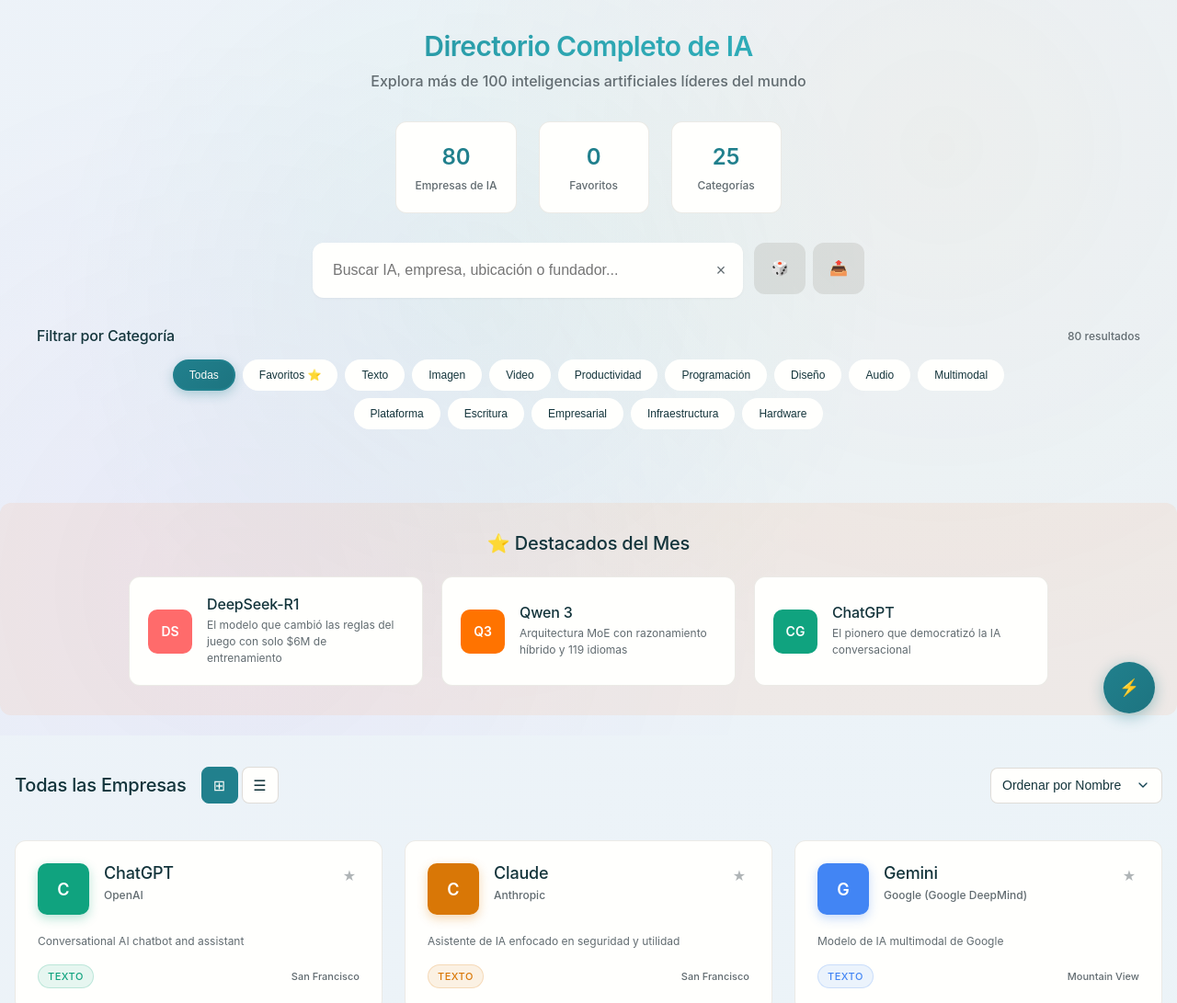
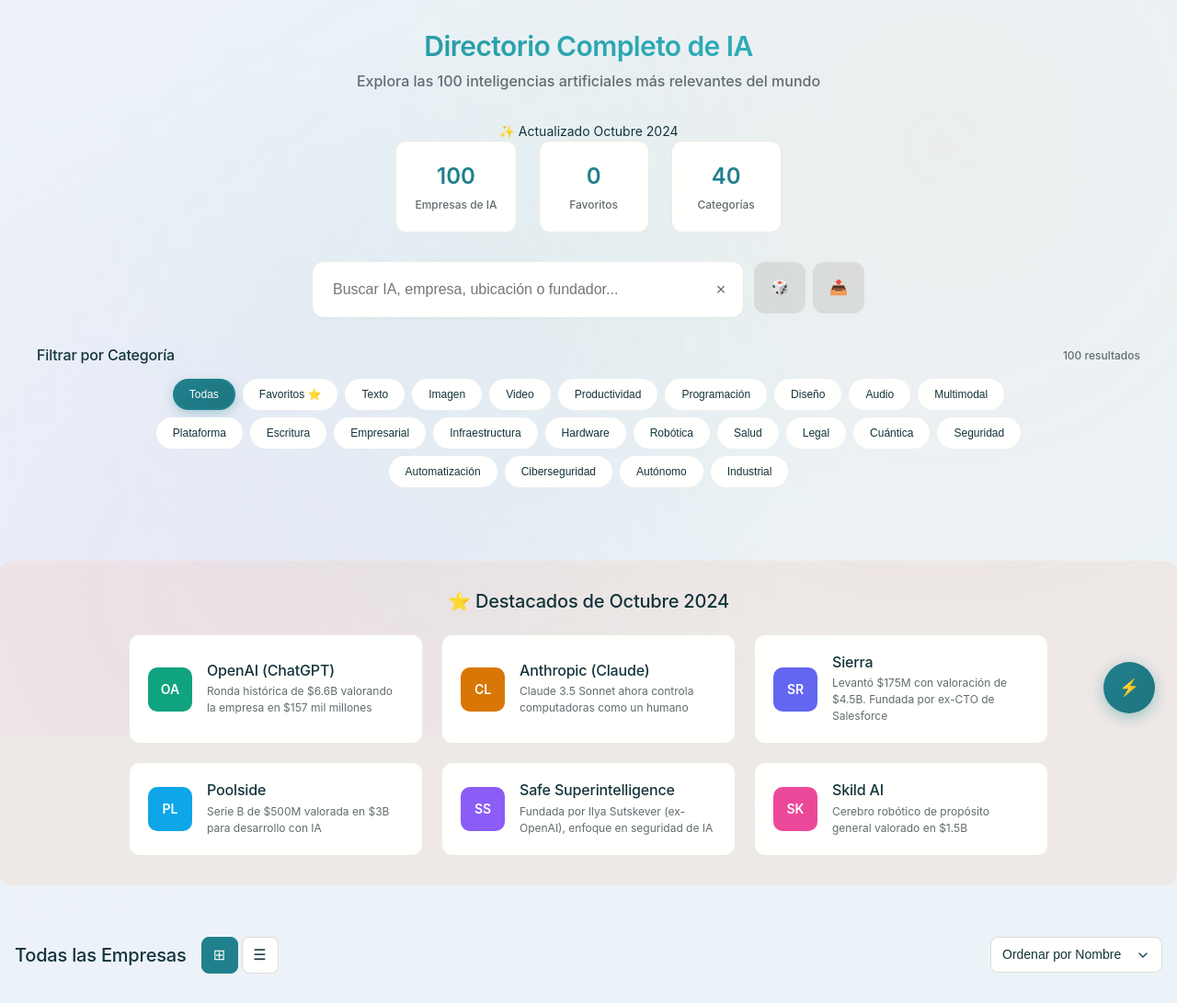
Before and after one commit to bcurbelo12/directorio-ia, a plain HTML site: page index.html in a window 1280 px wide. Shown: the top 1091 px of the page at 92% size. Drawn offline with Linux system fonts and the light colour scheme; a web font is replaced by a local one.

```diff
--- a/index.html
+++ b/index.html
@@ -3,9 +3,10 @@
 <head>
     <meta charset="UTF-8">
     <meta name="viewport" content="width=device-width, initial-scale=1.0">
-    <title>Directorio Completo de IA - 80+ Inteligencias Artificiales</title>
+    <title>Directorio Completo de IA - 100 Inteligencias Artificiales | Octubre 2024</title>
     <link rel="stylesheet" href="style.css">
-    <meta name="description" content="Directorio completo de más de 80 inteligencias artificiales incluyendo ChatGPT, Claude, DeepSeek-R1, Qwen 3 y muchas más">
+    <meta name="description" content="Directorio completo de 100 inteligencias artificiales incluyendo ChatGPT, Claude, DeepSeek, Qwen, Sierra, Poolside y muchas más. Actualizado Octubre 2024">
+    <meta name="keywords" content="inteligencia artificial, IA, ChatGPT, Claude, Gemini, directorio IA, empresas IA, startups IA, OpenAI, Anthropic, Google">
 </head>
 <body>
     <div class="app-container">
@@ -14,12 +15,13 @@
             <div class="container">
                 <div class="hero-content">
                     <h1 class="header__title">Directorio Completo de IA</h1>
-                    <p class="header__subtitle">Explora más de <span id="totalCount">80</span> inteligencias artificiales líderes del mundo</p>
+                    <p class="header__subtitle">Explora las <span id="totalCount">100</span> inteligencias artificiales más relevantes del mundo</p>
+                    <div class="header__update-badge">✨ Actualizado Octubre 2024</div>
 
                     <!-- Stats Dashboard -->
                     <div class="stats-dashboard">
                         <div class="stat-card">
-                            <div class="stat-number" id="totalCount">80</div>
+                            <div class="stat-number" id="totalCount">100</div>
                             <div class="stat-label">Empresas de IA</div>
                         </div>
                         <div class="stat-card">
@@ -27,7 +29,7 @@
                             <div class="stat-label">Favoritos</div>
                         </div>
                         <div class="stat-card">
-                            <div class="stat-number" id="categoriesCount">25</div>
+                            <div class="stat-number" id="categoriesCount">40</div>
                             <div class="stat-label">Categorías</div>
                         </div>
                     </div>
@@ -55,7 +57,7 @@
                         <div class="filters-header">
                             <h3>Filtrar por Categoría</h3>
                             <div class="results-count">
-                                <span id="resultsCount">80 resultados</span>
+                                <span id="resultsCount">100 resultados</span>
                             </div>
                         </div>
 
@@ -75,6 +77,15 @@
                             <button class="filter-btn" data-category="enterprise">Empresarial</button>
                             <button class="filter-btn" data-category="infrastructure">Infraestructura</button>
                             <button class="filter-btn" data-category="hardware">Hardware</button>
+                            <button class="filter-btn" data-category="robotics">Robótica</button>
+                            <button class="filter-btn" data-category="healthcare">Salud</button>
+                            <button class="filter-btn" data-category="legal">Legal</button>
+                            <button class="filter-btn" data-category="quantum">Cuántica</button>
+                            <button class="filter-btn" data-category="safety">Seguridad</button>
+                            <button class="filter-btn" data-category="automation">Automatización</button>
+                            <button class="filter-btn" data-category="cybersecurity">Ciberseguridad</button>
+                            <button class="filter-btn" data-category="autonomous">Autónomo</button>
+                            <button class="filter-btn" data-category="industrial">Industrial</button>
                         </div>
                     </div>
                 </div>
@@ -84,27 +95,48 @@
         <!-- Featured Companies Section -->
         <section class="featured-section">
             <div class="container">
-                <h2 class="section-title">⭐ Destacados del Mes</h2>
+                <h2 class="section-title">⭐ Destacados de Octubre 2024</h2>
                 <div class="featured-grid">
                     <div class="featured-card">
-                        <div class="featured-icon" style="background: #ff6b6b;">DS</div>
+                        <div class="featured-icon" style="background: #10a37f;">OA</div>
                         <div class="featured-content">
-                            <h4>DeepSeek-R1</h4>
-                            <p>El modelo que cambió las reglas del juego con solo $6M de entrenamiento</p>
+                            <h4>OpenAI (ChatGPT)</h4>
+                            <p>Ronda histórica de $6.6B valorando la empresa en $157 mil millones</p>
                         </div>
                     </div>
                     <div class="featured-card">
-                        <div class="featured-icon" style="background: #ff7300;">Q3</div>
+                        <div class="featured-icon" style="background: #d97706;">CL</div>
                         <div class="featured-content">
-                            <h4>Qwen 3</h4>
-                            <p>Arquitectura MoE con razonamiento híbrido y 119 idiomas</p>
+                            <h4>Anthropic (Claude)</h4>
+                            <p>Claude 3.5 Sonnet ahora controla computadoras como un humano</p>
                         </div>
                     </div>
                     <div class="featured-card">
-                        <div class="featured-icon" style="background: #10a37f;">CG</div>
+                        <div class="featured-icon" style="background: #6366f1;">SR</div>
                         <div class="featured-content">
-                            <h4>ChatGPT</h4>
-                            <p>El pionero que democratizó la IA conversacional</p>
+                            <h4>Sierra</h4>
+                            <p>Levantó $175M con valoración de $4.5B. Fundada por ex-CTO de Salesforce</p>
+                        </div>
+                    </div>
+                    <div class="featured-card">
+                        <div class="featured-icon" style="background: #0ea5e9;">PL</div>
+                        <div class="featured-content">
+                            <h4>Poolside</h4>
+                            <p>Serie B de $500M valorada en $3B para desarrollo con IA</p>
+                        </div>
+                    </div>
+                    <div class="featured-card">
+                        <div class="featured-icon" style="background: #8b5cf6;">SS</div>
+                        <div class="featured-content">
+                            <h4>Safe Superintelligence</h4>
+                            <p>Fundada por Ilya Sutskever (ex-OpenAI), enfoque en seguridad de IA</p>
+                        </div>
+                    </div>
+                    <div class="featured-card">
+                        <div class="featured-icon" style="background: #ec4899;">SK</div>
+                        <div class="featured-content">
+                            <h4>Skild AI</h4>
+                            <p>Cerebro robótico de propósito general valorado en $1.5B</p>
                         </div>
                     </div>
                 </div>
@@ -249,7 +281,7 @@
                         <h4>Directorio Completo de IA</h4>
                         <p>La colección más completa de empresas de inteligencia artificial del mundo.</p>
                         <p class="footer-stats">
-                            <strong>80+ empresas</strong> • <strong>25+ categorías</strong> • <strong>Actualizado 2025</strong>
+                            <strong>100 empresas</strong> • <strong>40 categorías</strong> • <strong>Actualizado Octubre 2024</strong>
                         </p>
                     </div>
                     <div class="footer-features">
@@ -260,6 +292,7 @@
                             <li>✅ Sistema de favoritos</li>
                             <li>✅ Información detallada</li>
                             <li>✅ Interfaz responsive</li>
+                            <li>✅ Exportación de datos</li>
                         </ul>
                     </div>
                     <div class="footer-shortcuts">
@@ -270,9 +303,18 @@
                             <li><kbd>Esc</kbd> - Cerrar modal</li>
                         </ul>
                     </div>
+                    <div class="footer-updates">
+                        <h5>Últimas Actualizaciones</h5>
+                        <ul>
+                            <li>🆕 20 nuevas empresas agregadas</li>
+                            <li>🔄 12 empresas actualizadas</li>
+                            <li>🏷️ 7 nuevas categorías</li>
+                            <li>📊 Información de octubre 2024</li>
+                        </ul>
+                    </div>
                 </div>
                 <div class="footer-bottom">
-                    <p>&copy; 2025 Directorio de IA. Información compilada de fuentes públicas.</p>
+                    <p>&copy; 2025 Directorio de IA. Información compilada de fuentes públicas. Última actualización: Octubre 2024.</p>
                 </div>
             </div>
         </footer>
```
